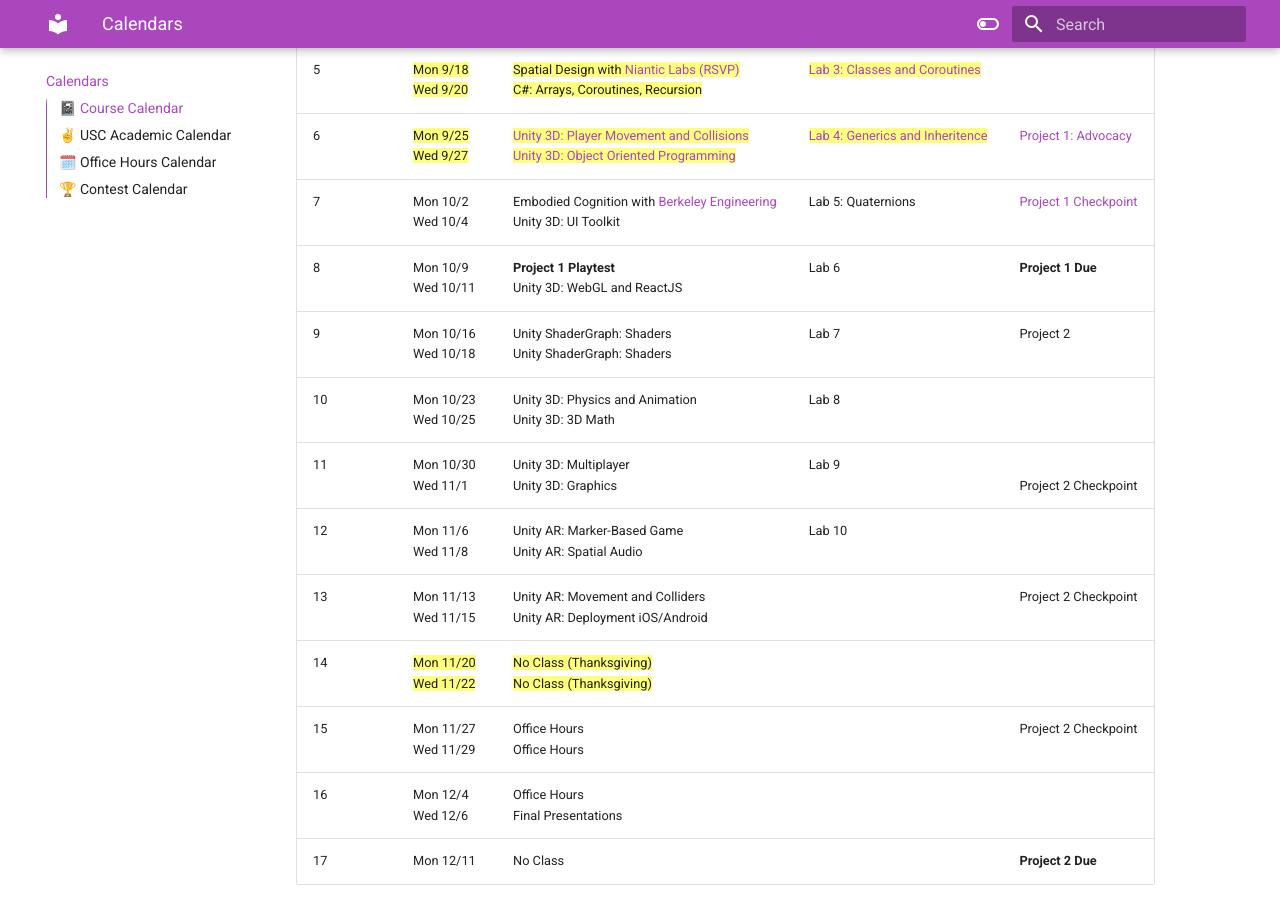
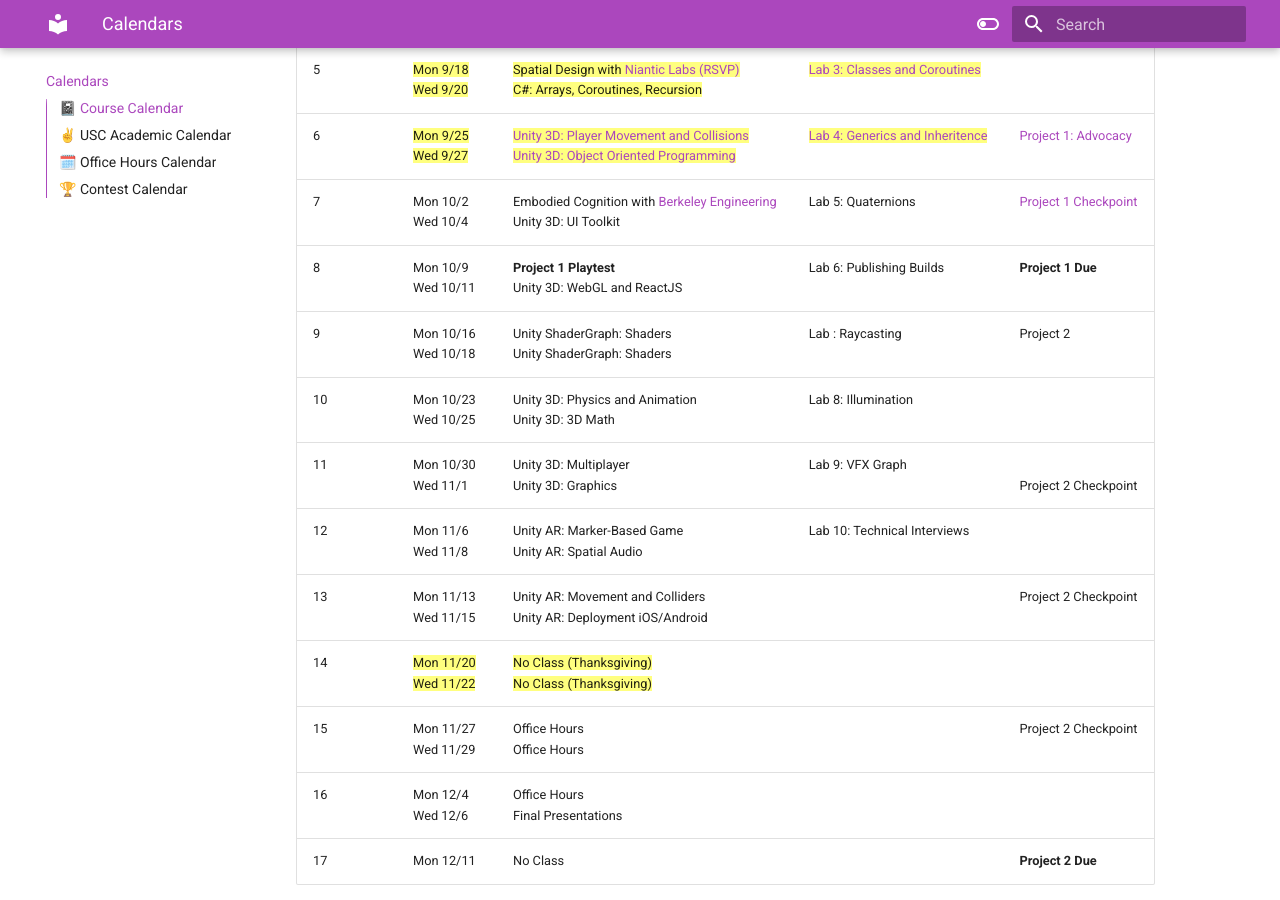
Before and after one commit to usc-ctin583/usc-ctin583.github.io, an MkDocs documentation site: the page built from docs/index.md, in a window 1280 px wide and 900 px high, scrolled down 541 px. Built offline with MkDocs 1.6.1 and Material for MkDocs 9.7.7, drawn with Linux system fonts in a browser that asks for light colours.

Commit message:
update lab 6

```diff
--- a/docs/index.md
+++ b/docs/index.md
@@ -9,11 +9,11 @@
 | 5    | ==Mon 9/18== <br> ==Wed 9/20==   | ==Spatial Design with [Niantic Labs (RSVP)](https://calendar.google.com/calendar/event?action=TEMPLATE&tmeid=a2tjZGhsdTdrZjlzM2Q5NTNwYjRndXRmb2sgZGVib3JhaHl1ZW4yMDE2QGJlcmtlbGV5LmVkdQ&tmsrc=deborahyuen2016%40berkeley.edu)== <br> ==C#: Arrays, Coroutines, Recursion== | ==[Lab 3: Classes and Coroutines](Labs/lab3.md)== |
 | 6    |==Mon 9/25== <br> ==Wed 9/27==   | ==[Unity 3D: Player Movement and Collisions](https://www.icloud.com/keynote/01bSAfmd7C45UrRFrT-p8Ezeg#Lecture6)== <br> ==[Unity 3D: Object Oriented Programming](https://www.icloud.com/keynote/0920OrQoVdzLeXbAZZYG6Jp4g#Lecture6)== | ==[Lab 4: Generics and Inheritence](Labs/lab4.md)==| [Project 1: Advocacy](./Projects/project1.md) |
 | 7    | Mon 10/2 <br> Wed 10/4   | Embodied Cognition with [Berkeley Engineering](https://bid.berkeley.edu/) <br> Unity 3D: UI Toolkit | Lab 5: Quaternions | [Project 1 Checkpoint](./Projects/project1checkpoint.md) |
-| 8    | Mon 10/9 <br> Wed 10/11  | **Project 1 Playtest** <br> Unity 3D: WebGL and ReactJS | Lab 6 | **Project 1 Due** |
-| 9    | Mon 10/16 <br> Wed 10/18 | Unity ShaderGraph: Shaders <br> Unity ShaderGraph: Shaders | Lab 7 | Project 2 |
-| 10   | Mon 10/23 <br> Wed 10/25 | Unity 3D: Physics and Animation <br> Unity 3D: 3D Math | Lab 8 |
-| 11   | Mon 10/30 <br> Wed 11/1  | Unity 3D: Multiplayer <br> Unity 3D: Graphics | Lab 9 | <br> Project 2 Checkpoint |
-| 12   | Mon 11/6 <br> Wed 11/8   | Unity AR: Marker-Based Game <br> Unity AR: Spatial Audio | Lab 10 |
+| 8    | Mon 10/9 <br> Wed 10/11  | **Project 1 Playtest** <br> Unity 3D: WebGL and ReactJS | Lab 6: Publishing Builds | **Project 1 Due** |
+| 9    | Mon 10/16 <br> Wed 10/18 | Unity ShaderGraph: Shaders <br> Unity ShaderGraph: Shaders | Lab : Raycasting | Project 2 |
+| 10   | Mon 10/23 <br> Wed 10/25 | Unity 3D: Physics and Animation <br> Unity 3D: 3D Math | Lab 8: Illumination |
+| 11   | Mon 10/30 <br> Wed 11/1  | Unity 3D: Multiplayer <br> Unity 3D: Graphics | Lab 9: VFX Graph | <br> Project 2 Checkpoint |
+| 12   | Mon 11/6 <br> Wed 11/8   | Unity AR: Marker-Based Game <br> Unity AR: Spatial Audio | Lab 10: Technical Interviews |
 | 13   | Mon 11/13 <br> Wed 11/15 | Unity AR: Movement and Colliders <br> Unity AR: Deployment iOS/Android | | Project 2 Checkpoint|
 | 14   | ==Mon 11/20== <br> ==Wed 11/22== | ==No Class (Thanksgiving)== <br> ==No Class (Thanksgiving)== | | |
 | 15   | Mon 11/27 <br> Wed 11/29 | Office Hours <br> Office Hours | | Project 2 Checkpoint |
```
Also changed, not shown: docs/Labs/lab6.md (added, +1 -0 lines).
